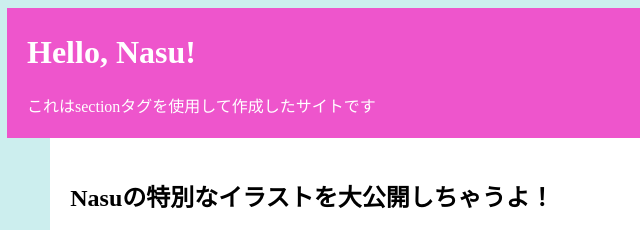
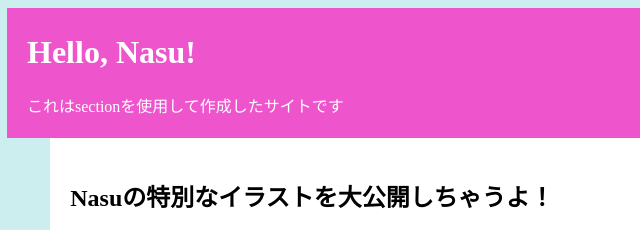
Before and after one commit to Nasu-beginner/Portfolio2, a plain HTML site: page index.html in a window 1280 px wide. Shown: the top 230 px of the page, 1-641 px from the left. Drawn offline with Linux system fonts and the light colour scheme.

Commit message:
index.htmlを更新

```diff
--- a/index.html
+++ b/index.html
@@ -2,14 +2,14 @@
 <html lang="ja" dir="ltr">
   <head>
     <meta charset="utf-8">
-    <title>HTML/CSS勉強用2</title>
+    <title>sectionを使用して作成したサイト</title>
     <link rel="stylesheet" href="css/stylesheet.css">
   </head>
 
   <body>
     <header>
       <h1>Hello, Nasu!</h1>
-      <p>これはsectionタグを使用して作成したサイトです</p>
+      <p>これはsectionを使用して作成したサイトです</p>
     </header>
 
     <div class="main-contents">
```
